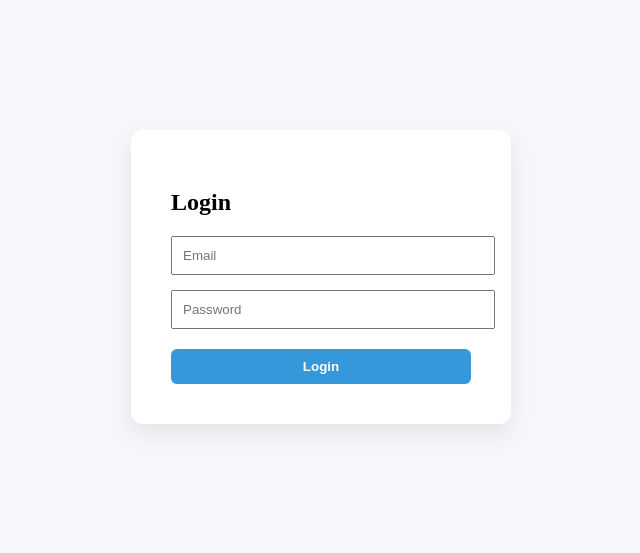
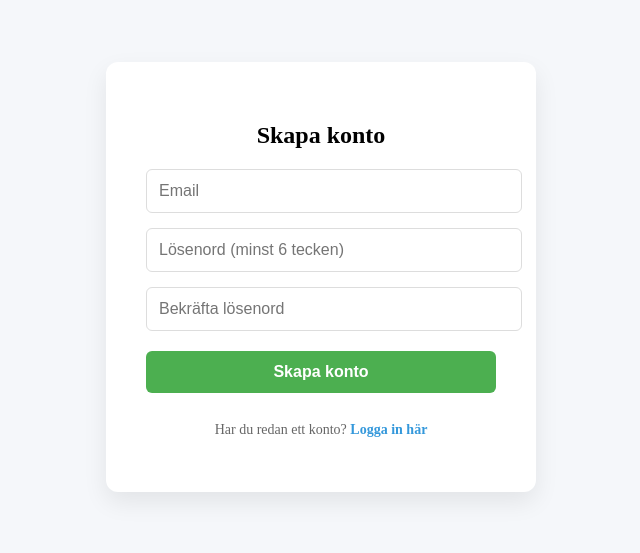
Before and after one commit to Saioda42/Projektarbetet_Webbramverk-, a React (Vite) app in the folder frontend/: page /register in a window 1280 px wide. Before the commit this address led to /login. Shown: the part 131-684 px from the top of the page, without its empty margins (319-959 px from the left). Built offline with nearby package versions, Linux system fonts and the light colour scheme.

Commit message:
Lägg till komplett autentisering med registrering, inloggning, JWT-tokens, lösenordshashning och skyddade routes

```diff
--- a/frontend/src/App.jsx
+++ b/frontend/src/App.jsx
@@ -1,7 +1,10 @@
+// frontend/src/App.jsx
+
 import { useState, useEffect } from "react";
 import { Routes, Route, Navigate } from "react-router-dom";
 import Dashboard from "./components/applications/Dashboard";
 import Login from "./components/Login";
+import Register from "./components/Register";
 import ContactList from "./components/contacts/ContactList";
 import Navbar from "./components/Navbar";
 import ProtectedRoute from "./components/ProtectedRoute";
@@ -32,10 +35,15 @@ export default function App() {
       {isLoggedIn && <Navbar onLogout={handleLogout} />}
 
       <Routes>
-        {/* Login route - skicka med handleLogin */}
+        {/* Login & Register routes - alltid tillgängliga */}
         <Route
           path="/login"
           element={<Login onLogin={handleLogin} />}
+        />
+
+        <Route
+          path="/register"
+          element={<Register onLogin={handleLogin} />}
         />
 
         {/* Skyddade routes - kräver inloggning */}
--- a/frontend/src/components/Login.jsx
+++ b/frontend/src/components/Login.jsx
@@ -1,19 +1,41 @@
+// frontend/src/components/Login.jsx
+
 import { useState } from "react";
-import { useNavigate } from "react-router-dom";
+import { useNavigate, Link } from "react-router-dom";
+import api from "../services/api";
 
 function Login({ onLogin }) {
   const [email, setEmail] = useState("");
   const [password, setPassword] = useState("");
+  const [error, setError] = useState("");
+  const [loading, setLoading] = useState(false);
   const navigate = useNavigate();
 
-  const handleLogin = (e) => {
+  const handleLogin = async (e) => {
     e.preventDefault();
+    setError("");
+    setLoading(true);
 
-    // Tillfällig fake login (vi kopplar backend sen)
-    if (email && password) {
-      localStorage.setItem("token", "fake-jwt-token");
-      onLogin(); // Uppdatera state i App
+    try {
+      // Skicka login request till backend
+      const response = await api.post("/auth/login", {
+        email,
+        password
+      });
+
+      // Spara token
+      localStorage.setItem("token", response.data.access_token);
+
+      // Uppdatera state
+      onLogin();
+
+      // Gå till dashboard
       navigate("/");
+    } catch (err) {
+      console.error("Login error:", err);
+      setError(err.response?.data?.detail || "Fel email eller lösenord");
+    } finally {
+      setLoading(false);
     }
   };
 
@@ -34,20 +56,37 @@ function Login({ onLogin }) {
           padding: "40px",
           borderRadius: "12px",
           boxShadow: "0 10px 25px rgba(0,0,0,0.08)",
-          width: "300px"
+          width: "350px"
         }}
       >
-        <h2 style={{ marginBottom: "20px" }}>Login</h2>
+        <h2 style={{ marginBottom: "20px", textAlign: "center" }}>Login</h2>
+
+        {error && (
+          <div style={{
+            backgroundColor: "#ffebee",
+            color: "#c62828",
+            padding: "10px",
+            borderRadius: "4px",
+            marginBottom: "15px",
+            textAlign: "center"
+          }}>
+            {error}
+          </div>
+        )}
 
         <input
           type="email"
           placeholder="Email"
           value={email}
           onChange={(e) => setEmail(e.target.value)}
+          required
           style={{
             width: "100%",
-            padding: "10px",
-            marginBottom: "15px"
+            padding: "12px",
+            marginBottom: "15px",
+            border: "1px solid #ddd",
+            borderRadius: "6px",
+            fontSize: "16px"
           }}
         />
 
@@ -56,28 +95,53 @@ function Login({ onLogin }) {
           placeholder="Password"
           value={password}
           onChange={(e) => setPassword(e.target.value)}
+          required
           style={{
             width: "100%",
-            padding: "10px",
-            marginBottom: "20px"
+            padding: "12px",
+            marginBottom: "20px",
+            border: "1px solid #ddd",
+            borderRadius: "6px",
+            fontSize: "16px"
           }}
         />
 
         <button
           type="submit"
+          disabled={loading}
           style={{
             width: "100%",
-            padding: "10px",
-            backgroundColor: "#3498db",
+            padding: "12px",
+            backgroundColor: loading ? "#ccc" : "#3498db",
             border: "none",
             color: "white",
             fontWeight: "bold",
-            cursor: "pointer",
-            borderRadius: "6px"
+            cursor: loading ? "not-allowed" : "pointer",
+            borderRadius: "6px",
+            fontSize: "16px"
           }}
         >
-          Login
+          {loading ? "Loggar in..." : "Logga in"}
         </button>
+
+        <p style={{
+          marginTop: "20px",
+          textAlign: "center",
+          color: "#666",
+          fontSize: "14px"
+        }}>
+          Inget konto än?{" "}
+          <Link
+            to="/register"
+            style={{
+              color: "#3498db",
+              textDecoration: "none",
+              fontWeight: "bold"
+            }}
+          >
+            Skapa konto här
+          </Link>
+        </p>
       </form>
     </div>
   );
--- /dev/null
+++ b/frontend/src/components/Register.jsx
@@ -0,0 +1,187 @@
+// frontend/src/components/Register.jsx
+
+import { useState } from "react";
+import { useNavigate, Link } from "react-router-dom";
+import api from "../services/api";
+
+function Register({ onLogin }) {
+  const [email, setEmail] = useState("");
+  const [password, setPassword] = useState("");
+  const [confirmPassword, setConfirmPassword] = useState("");
+  const [error, setError] = useState("");
+  const [loading, setLoading] = useState(false);
+  const navigate = useNavigate();
+
+  const handleRegister = async (e) => {
+    e.preventDefault();
+    setError("");
+
+    // Validera att lösenorden matchar
+    if (password !== confirmPassword) {
+      setError("Lösenorden matchar inte");
+      return;
+    }
+
+    // Validera lösenordslängd
+    if (password.length < 6) {
+      setError("Lösenordet måste vara minst 6 tecken");
+      return;
+    }
+
+    setLoading(true);
+
+    try {
+      // Skicka register request till backend
+      const response = await api.post("/auth/register", {
+        email,
+        password
+      });
+
+      // Spara token (backend ger token direkt vid registrering)
+      localStorage.setItem("token", response.data.access_token);
+
+      // Uppdatera state
+      onLogin();
+
+      // Gå till dashboard
+      navigate("/");
+    } catch (err) {
+      console.error("Register error:", err);
+      setError(
+        err.response?.data?.detail ||
+        "Kunde inte skapa konto. Email kanske redan finns."
+      );
+    } finally {
+      setLoading(false);
+    }
+  };
+
+  return (
+    <div
+      style={{
+        minHeight: "100vh",
+        display: "flex",
+        justifyContent: "center",
+        alignItems: "center",
+        backgroundColor: "#f5f7fa"
+      }}
+    >
+      <form
+        onSubmit={handleRegister}
+        style={{
+          backgroundColor: "white",
+          padding: "40px",
+          borderRadius: "12px",
+          boxShadow: "0 10px 25px rgba(0,0,0,0.08)",
+          width: "350px"
+        }}
+      >
+        <h2 style={{ marginBottom: "20px", textAlign: "center" }}>
+          Skapa konto
+        </h2>
+
+        {error && (
+          <div style={{
+            backgroundColor: "#ffebee",
+            color: "#c62828",
+            padding: "10px",
+            borderRadius: "4px",
+            marginBottom: "15px",
+            textAlign: "center",
+            fontSize: "14px"
+          }}>
+            {error}
+          </div>
+        )}
+
+        <input
+          type="email"
+          placeholder="Email"
+          value={email}
+          onChange={(e) => setEmail(e.target.value)}
+          required
+          style={{
+            width: "100%",
+            padding: "12px",
+            marginBottom: "15px",
+            border: "1px solid #ddd",
+            borderRadius: "6px",
+            fontSize: "16px"
+          }}
+        />
+
+        <input
+          type="password"
+          placeholder="Lösenord (minst 6 tecken)"
+          value={password}
+          onChange={(e) => setPassword(e.target.value)}
+          required
+          minLength={6}
+          style={{
+            width: "100%",
+            padding: "12px",
+            marginBottom: "15px",
+            border: "1px solid #ddd",
+            borderRadius: "6px",
+            fontSize: "16px"
+          }}
+        />
+
+        <input
+          type="password"
+          placeholder="Bekräfta lösenord"
+          value={confirmPassword}
+          onChange={(e) => setConfirmPassword(e.target.value)}
+          required
+          style={{
+            width: "100%",
+            padding: "12px",
+            marginBottom: "20px",
+            border: "1px solid #ddd",
+            borderRadius: "6px",
+            fontSize: "16px"
+          }}
+        />
+
+        <button
+          type="submit"
+          disabled={loading}
+          style={{
+            width: "100%",
+            padding: "12px",
+            backgroundColor: loading ? "#ccc" : "#4CAF50",
+            border: "none",
+            color: "white",
+            fontWeight: "bold",
+            cursor: loading ? "not-allowed" : "pointer",
+            borderRadius: "6px",
+            fontSize: "16px",
+            marginBottom: "15px"
+          }}
+        >
+          {loading ? "Skapar konto..." : "Skapa konto"}
+        </button>
+
+        <p style={{
+          textAlign: "center",
+          color: "#666",
+          fontSize: "14px"
+        }}>
+          Har du redan ett konto?{" "}
+          <Link
+            to="/login"
+            style={{
+              color: "#3498db",
+              textDecoration: "none",
+              fontWeight: "bold"
+            }}
+          >
+            Logga in här
+          </Link>
+        </p>
+      </form>
+    </div>
+  );
+}
+
+export default Register;
```
Also changed, not shown: 2 other files (tests, documents, lock files or other folders).
